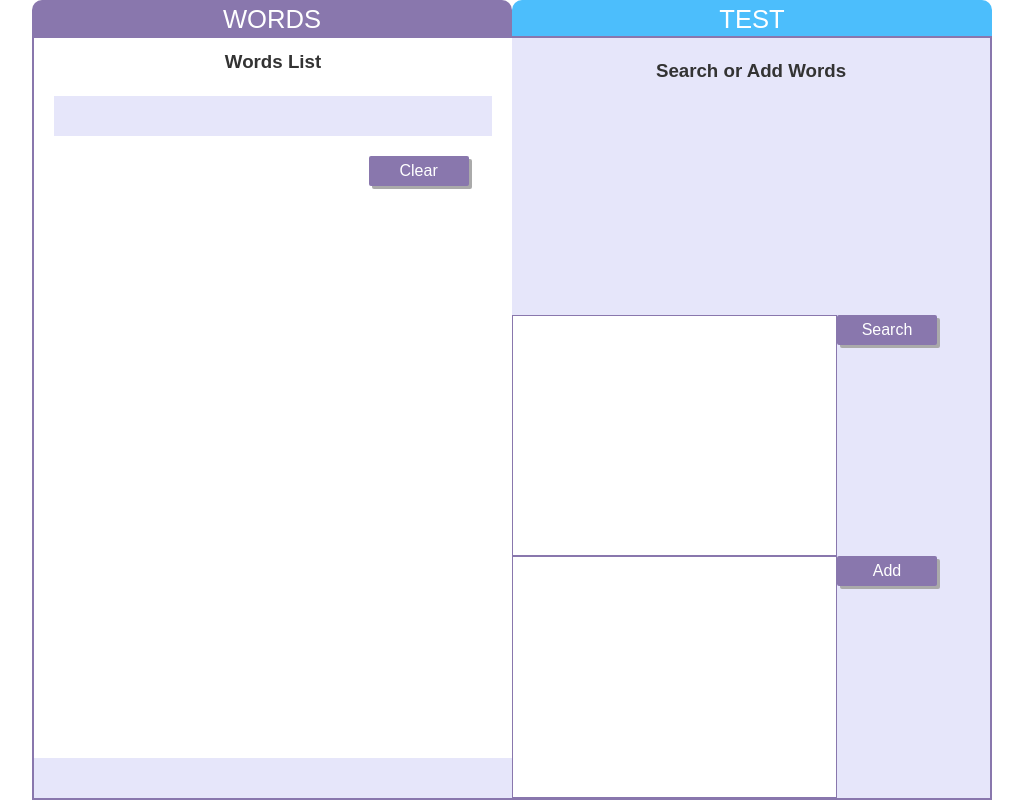
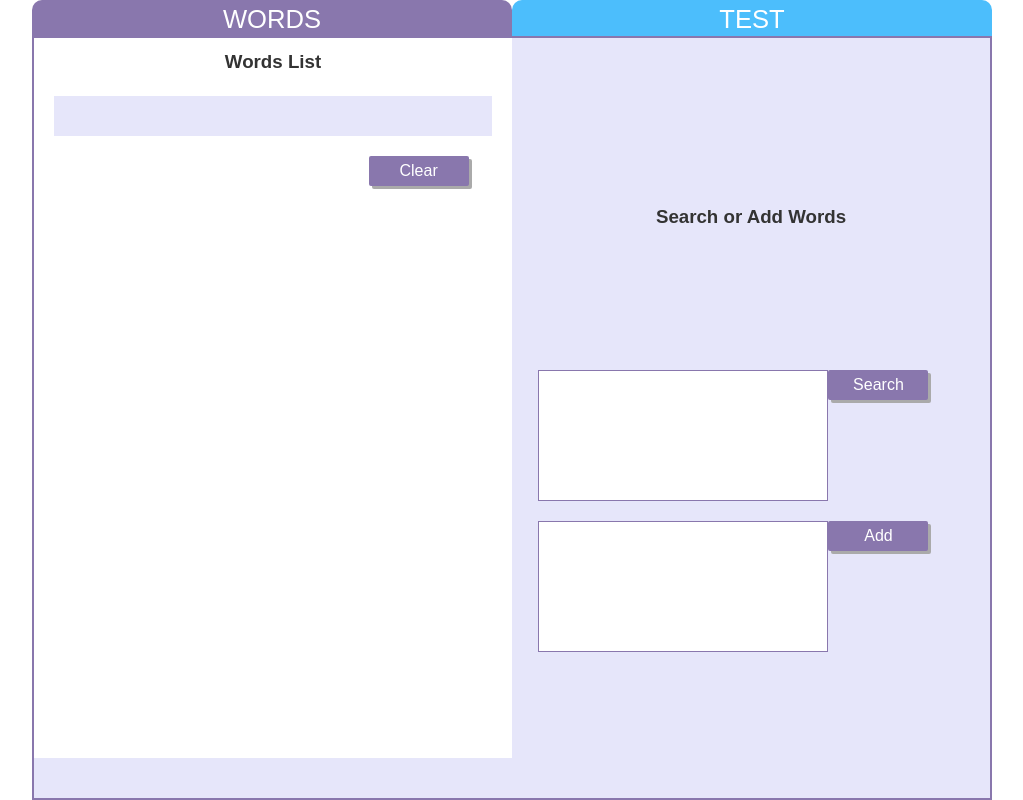
Before and after one commit to ws0671/project1, a website: page public/index.html in a window 1280 px wide. Shown: the whole page, without its empty margins (128-1151 px from the left). Drawn offline with Linux system fonts and the light colour scheme; no server answers; a web font is replaced by a local one.

Commit message:
feat: Fix grid a little

```diff
--- a/public/sass/style.scss
+++ b/public/sass/style.scss
@@ -118,16 +118,17 @@ button:hover{
 .search-section {
   width: 50%;
   display: grid;
-  grid-template-areas: "searchHeading searchHeading searchHeading"
+  padding: 2vw;
+  grid-template-areas: ". . ."
+                       "searchHeading searchHeading searchHeading"
                        "searchInput searchInput searchButton"
-                       "searchResult searchResult addButton";
+                       "searchResult searchResult addButton"
+                       ". . .";
   min-width: 400px;
-  // @include desktop(801px){
-  //   grid-column-start: 2;
-  // }
-  // grid-row-start: 1;
-  // // background-color: salmon;
+  row-gap: 20px;
+
 }
+
 .search-section-heading {
   grid-area: searchHeading;
   text-align: center;
@@ -151,13 +152,6 @@ button:hover{
   grid-area: addButton;
 }
 .list-section {
-  // @include desktop(801px){
-  //   grid-column-start: 1;
-  //   grid-row-start: 1;
-  // }
-  // @include mobile(800px){
-  //   grid-row-start: 2;
-  // }
   width: 50%;
   background-color: #fff;
   min-width: 400px;
```
Also changed, not shown: public/css/style.css, 1 other file.
